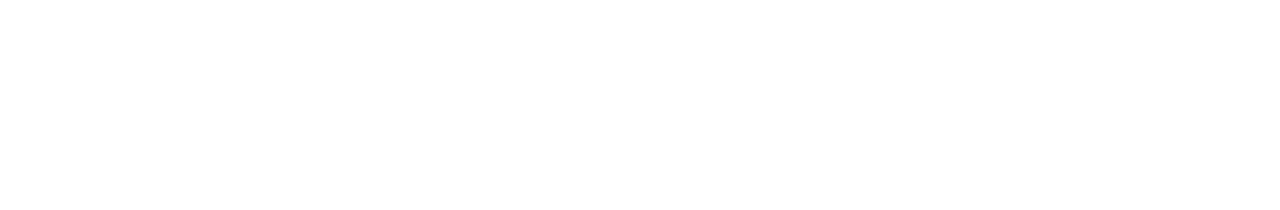
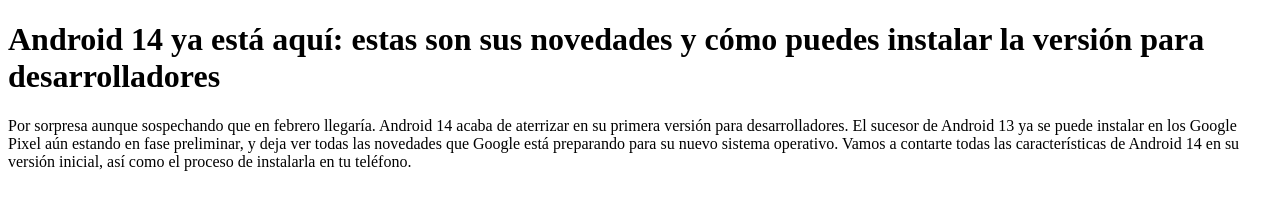
Before and after one commit to CarlosAlvarez96/Continuando-con-css, a plain HTML site: page Ejercicios continuando con css/Ejercicio1.html in a window 1280 px wide. Drawn offline with Linux system fonts and the light colour scheme.

Commit message:
10/02/2023

```diff
--- a/Ejercicios continuando con css/Ejercicio1.html
+++ b/Ejercicios continuando con css/Ejercicio1.html
@@ -7,6 +7,17 @@
     <title>Document</title>
 </head>
 <body>
-
+    <div>
+        <h1>Android 14 ya está aquí: estas son sus novedades y cómo puedes instalar la versión
+            para desarrolladores</h1>
+        <p>Por sorpresa aunque sospechando que en febrero llegaría. Android 14 acaba de aterrizar
+            en su primera versión para desarrolladores. El sucesor de Android 13 ya se puede instalar
+            en los Google Pixel aún estando en fase preliminar, y deja ver todas las novedades que Google
+            está preparando para su nuevo sistema operativo. Vamos a contarte todas las características de
+            Android 14 en su versión inicial, así como el proceso de instalarla en tu teléfono.</p>
+        <p></p>
+        <p></p>
+        <p></p>
+    </div>
 </body>
 </html>
```
